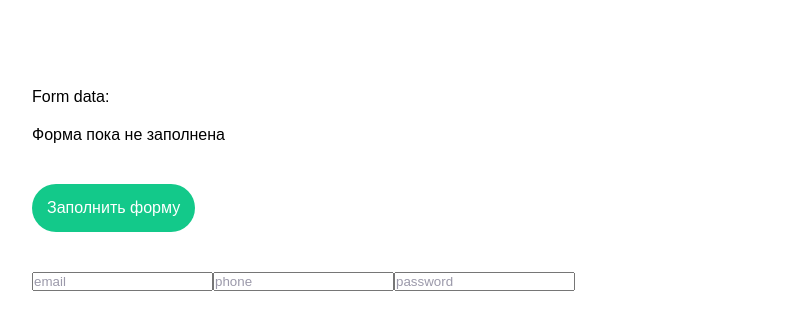
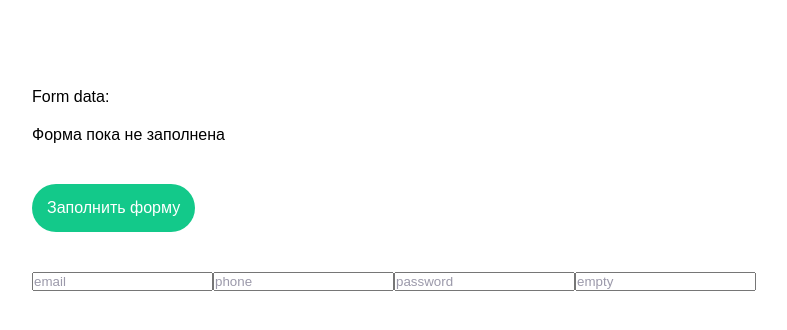
Before and after one commit to alexandrIvanovDev/test-example, a React (Create React App) app: page / in a window 1280 px wide. Shown: the top 330 px of the page, without its empty margins (40-827 px from the left). Built offline with nearby package versions, Linux system fonts and the light colour scheme.

Commit message:
input test

```diff
--- a/src/pages/main/Main.tsx
+++ b/src/pages/main/Main.tsx
@@ -40,10 +40,10 @@ export const Main = () => {
                 <Button onClick={onClick}>{isLogged ? 'Изменить' : 'Заполнить форму'}</Button>
             </div>
             <div style={{marginTop: 40}}>
-                {/*<Input addClass={''} value={''} onChangeValue={() => {}}/>*/}
                 <input type="text" inputMode='email' placeholder='email'/>
                 <input type="tel" inputMode='tel' placeholder='phone'/>
                 <input type="password" placeholder='password'/>
+                <input placeholder='empty'/>
             </div>
         </div>
     )
```
